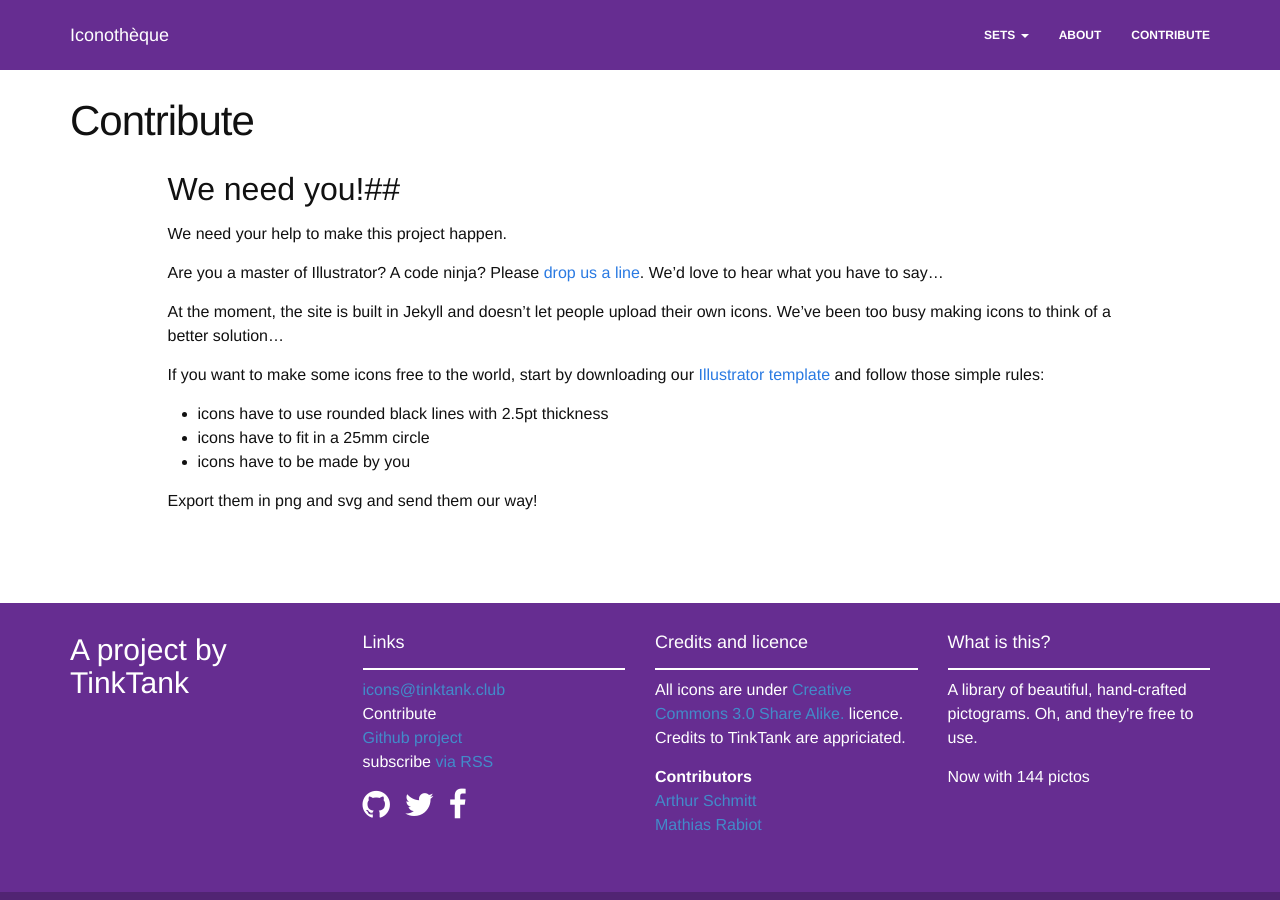
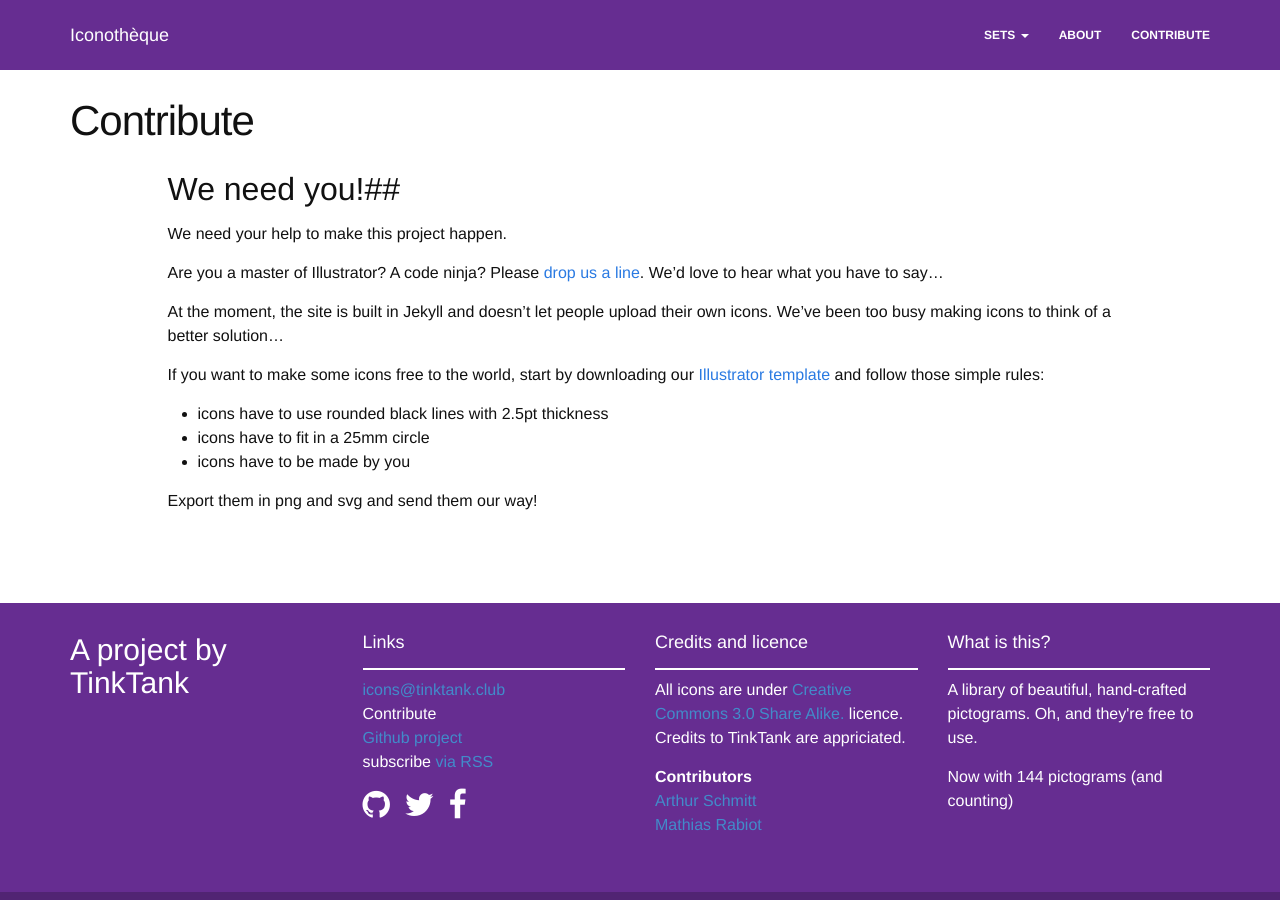
Before and after one commit to TinkTankMTL/icon-set, a Jekyll site: the page built from contribute.md, in a window 1280 px wide. Built offline with Jekyll 4.4.1, drawn with Linux system fonts in a browser that asks for light colours; nearby versions of some CDN libraries.

Commit message:
footer updated

```diff
--- a/_includes/footer.html
+++ b/_includes/footer.html
@@ -38,7 +38,7 @@
         <h3>What is this?</h3>
         <div class="hline-w"></div>
         <p class="text">{{ site.description }}</p>
-        <p>Now with {{ site.icons | size }} pictos</p>
+        <p>Now with {{ site.icons | size }} pictograms (and counting)</p>
       </div>
     </div>
 
```
